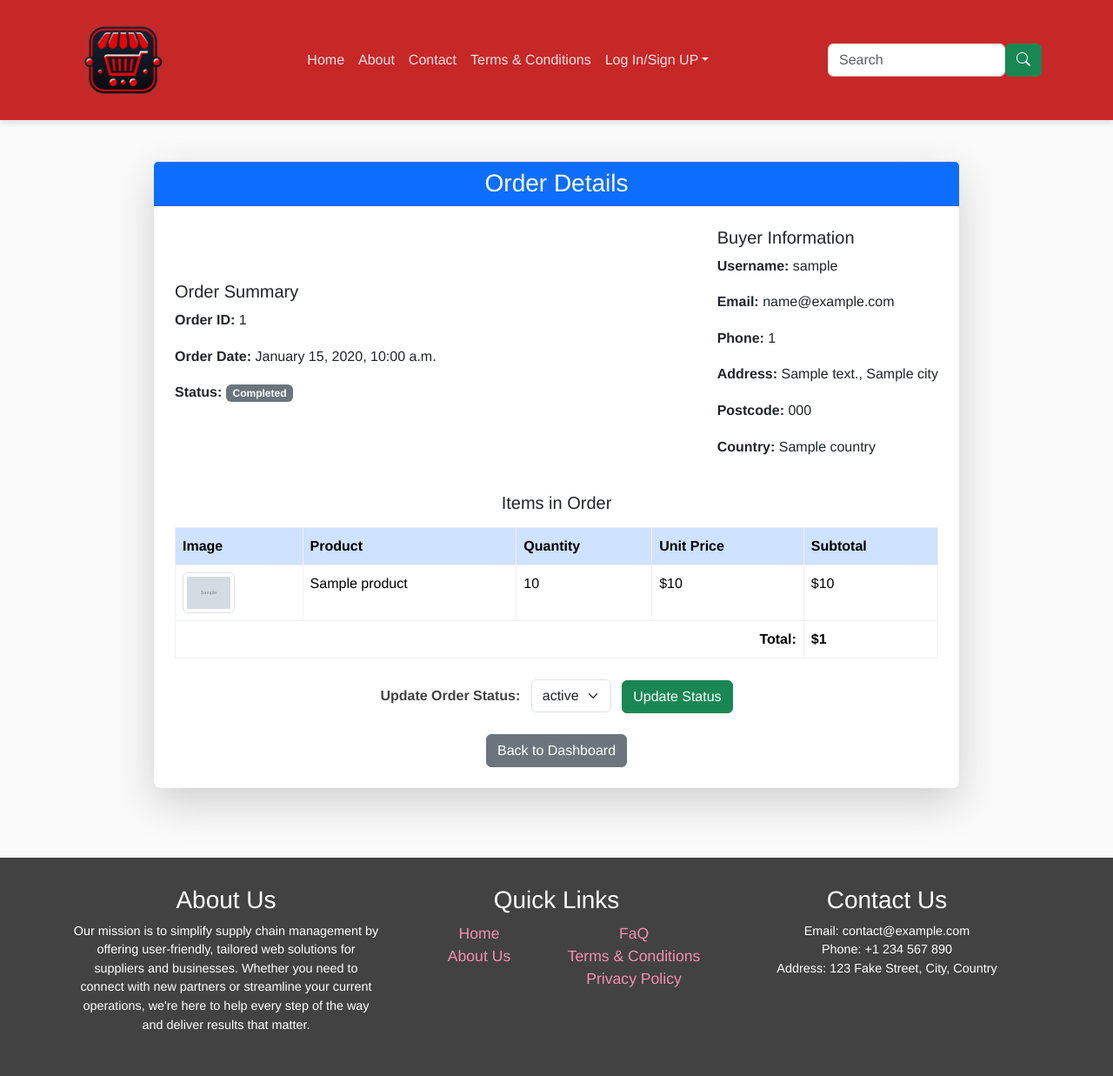
After one commit to Vgarcan/CodeInstitute-proj04-b2b, a Django app: template red-bazaar/orders/templates/orders/supplier_order_detail.html in a window 1280 px wide. The commit adds this page. Shown: the whole page at 87% size. Run offline with Django 5.2, Linux system fonts and the light colour scheme; the template is opened without the code that fills it: most values are stand-ins (such as "Sample title", 1, 10 or a date in 2020); grey boxes marked "Sample" are stand-in pictures.

Commit message:
UPDATE: order details for suppliers created

```diff
--- /dev/null
+++ b/red-bazaar/orders/templates/orders/supplier_order_detail.html
@@ -0,0 +1,122 @@
+{% extends "base.html" %}
+
+{% comment %}
+ Set the name of the page
+{% endcomment %}
+{% block page_title %}
+    Supplier Order Details
+{% endblock page_title %}
+
+{% comment %}
+ Inject extra links into the page header
+{% endcomment %}
+{% block extra_head %}
+{% endblock extra_head %}
+
+{% comment %}
+ CSS tag injection
+{% endcomment %}
+{% block css_inpage %}
+{% endblock css_inpage %}
+
+{% comment %}
+ Inject HTML for the content
+{% endcomment %}
+{% block content %}
+<div class="container my-5">
+    <div class="row justify-content-center">
+        <div class="col-md-10">
+            <div class="card shadow-lg border-0">
+                <div class="card-header bg-primary text-white text-center">
+                    <h3 class="mb-0">Order Details</h3>
+                </div>
+                <div class="card-body">
+                    <!-- Order Details Section -->
+                    <div class="d-flex justify-content-between align-items-center mb-4">
+                        <div>
+                            <h5>Order Summary</h5>
+                            <p><strong>Order ID:</strong> {{ order.id }}</p>
+                            <p><strong>Order Date:</strong> {{ order.ordered_on|date:"F j, Y, g:i a" }}</p>
+                            <p><strong>Status:</strong> <span class="badge bg-secondary">{{ order.status|title }}</span></p>
+                        </div>
+                        <div>
+                            <h5>Buyer Information</h5>
+                            <p><strong>Username:</strong> {{ order.buyer.username }}</p>
+                            <p><strong>Email:</strong> {{ order.buyer.email }}</p>
+                            <p><strong>Phone:</strong> {{ order.buyer.profile.phone_number }}</p>
+                            <p><strong>Address:</strong> {{ order.buyer.profile.address }}, {{ order.buyer.profile.city }}</p>
+                            <p><strong>Postcode:</strong> {{ order.buyer.profile.postal_code }}</p>
+                            <p><strong>Country:</strong> {{ order.buyer.profile.country }}</p>
+                        </div>
+                    </div>
+
+                    <!-- Items Section -->
+                    <h5 class="text-center mb-3">Items in Order</h5>
+                    <table class="table table-hover table-responsive-md text-center">
+                        <thead class="table-primary">
+                            <tr>
+                                <th scope="col">Image</th>
+                                <th scope="col">Product</th>
+                                <th scope="col">Quantity</th>
+                                <th scope="col">Unit Price</th>
+                                <th scope="col">Subtotal</th>
+                            </tr>
+                        </thead>
+                        <tbody>
+                            {% for item in order_items %}
+                            <tr>
+                                <td>
+                                    <img src="{% if item.product.image %}{{ item.product.image.url }}{% else %}/static/imgs/no-img-av.webp{% endif %}"
+                                         alt="{{ item.product.name }}" class="img-thumbnail" style="width: 60px; height: auto;">
+                                </td>
+                                <td>{{ item.product.name }}</td>
+                                <td>{{ item.quantity }}</td>
+                                <td>${{ item.product.price }}</td>
+                                <td>${{ item.item_total }}</td>
+                            </tr>
+                            {% endfor %}
+                        </tbody>
+                        <tfoot>
+                            <tr>
+                                <td colspan="4" class="text-end"><strong>Total:</strong></td>
+                                <td><strong>${{ order.total_price }}</strong></td>
+                            </tr>
+                        </tfoot>
+                    </table>
+
+                    <!-- Update Status Form -->
+                    <form method="POST" class="mt-4 text-center">
+                        {% csrf_token %}
+                        <label for="status" class="form-label"><strong>Update Order Status:</strong></label>
+                        <select name="status" id="status" class="form-select d-inline-block w-auto mx-2">
+                            {% for status_value, status_label in order.STATUS_CHOICES %}
+                                <option value="{{ status_value }}" {% if order.status == status_value %}selected{% endif %}>
+                                    {{ status_label }}
+                                </option>
+                            {% endfor %}
+                        </select>
+                        <button type="submit" class="btn btn-success">Update Status</button>
+                    </form>
+
+                    <!-- Back to Dashboard Button -->
+                    <div class="text-center mt-4">
+                        <a href="{% url 'users:dashboard' %}" class="btn btn-secondary">Back to Dashboard</a>
+                    </div>
+                </div>
+            </div>
+        </div>
+    </div>
+</div>
+{% endblock content %}
+
+{% comment %}
+ To the bottom of the body tag
+{% endcomment %}
+{% block extra_body %}
+{% endblock extra_body %}
+
+{% comment %}
+ JS tag injection
+{% endcomment %}
+{% block js_inpage %}
+{% endblock js_inpage %}
--- a/red-bazaar/orders/urls.py
+++ b/red-bazaar/orders/urls.py
@@ -8,6 +8,8 @@ urlpatterns = [
     path('place-order', views.create_order, name='place_order'),
     path('order-details/<str:order_id>',
          views.order_detail, name='order_details'),
+    path('sup-order-details/<str:order_id>',
+         views.supplier_order_detail, name='sup_order_details'),
     path('order-confirmation', views.confirm_order, name='confirmation'),
     path('update-order-status/<str:order_id>/<str:order_status>',
          views.update_order, name='update_order'),
--- a/red-bazaar/users/templates/users/dashboard.html
+++ b/red-bazaar/users/templates/users/dashboard.html
@@ -121,6 +121,7 @@
                                 <th>Status</th>
                                 <th>Total</th>
                                 <th>Action</th>
+                                <th>Review</th>
                             </tr>
                         </thead>
                         <tbody>
@@ -146,6 +147,7 @@
                                         <a href="#" data-url="{% url 'orders:update_order' order.id 'NEWSTATUS' %}" id="update-button-{{ order.id }}" class="btn btn-success btn-sm update-status">Update Status</a>
                                     {% endif %}
                                 </td>
+                                <td><a href="{% url 'orders:sup_order_details' order.id %}" class="btn btn-info btn-sm">View</a></td>
                             </tr>
                             {% endfor %}
 
```
Also changed, not shown: red-bazaar/orders/views.py (+24 -0 lines).
